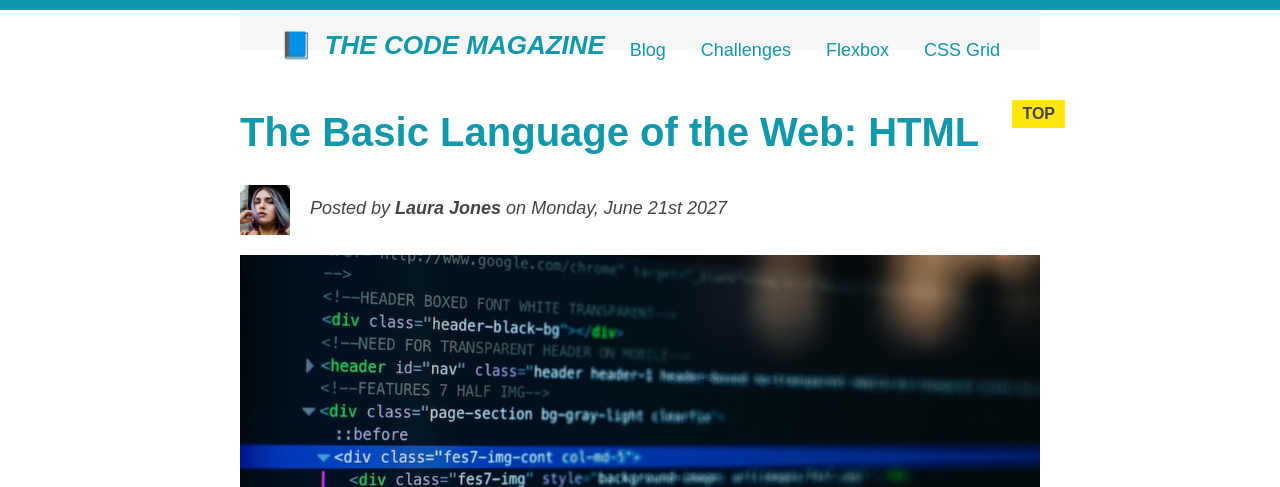
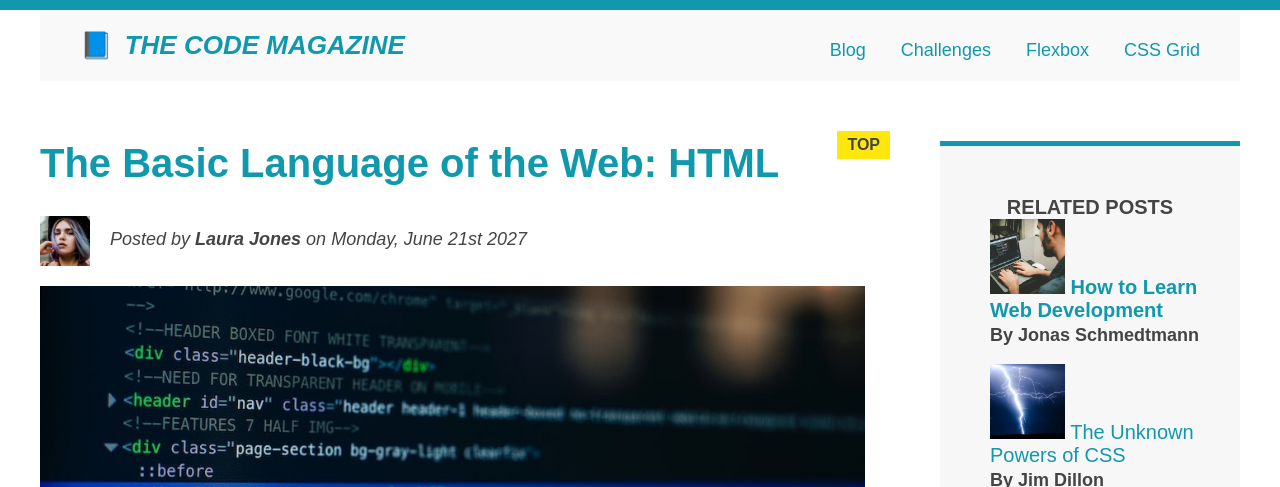
Before and after one commit to Devy666/CSS-Magazine, a plain HTML site: page index.html in a window 1280 px wide. Shown: the top 487 px of the page. Drawn offline with Linux system fonts and the light colour scheme.

Commit message:
Adding top and side bar with floats

```diff
--- a/index.html
+++ b/index.html
@@ -18,7 +18,7 @@
     -->
 
     <div class="container">
-      <header class="main-header">
+      <header class="main-header clearfix">
         <h1>📘 The Code Magazine</h1>
 
         <nav>
@@ -28,6 +28,7 @@
           <a href="#">Flexbox</a>
           <a href="#">CSS Grid</a>
         </nav>
+        <!-- <div class="clear"></div> -->
       </header>
 
       <article>
--- a/style.css
+++ b/style.css
@@ -14,14 +14,14 @@ body {
 }
 
 .container {
-  width: 800px;
+  width: 1200px;
   /* margin-left: auto;
   margin-right: auto; */
   margin: 0 auto;
 }
 
 .main-header {
-  background-color: #f7f7f7;
+  background-color: #f9f9f9;
   /* padding: 20px;
   padding-left: 40px;
   padding-right: 40px; */
@@ -282,3 +282,27 @@ h1 {
 nav {
   float: right;
 }
+
+/* .clear {
+  clear: both;
+} */
+
+.clearfix::after {
+  clear: both;
+  content: "";
+  display: block;
+}
+
+article {
+  width: 825px;
+  float: left;
+}
+
+aside {
+  width: 300px;
+  float: right;
+}
+
+footer {
+  clear: both;
+}
```
